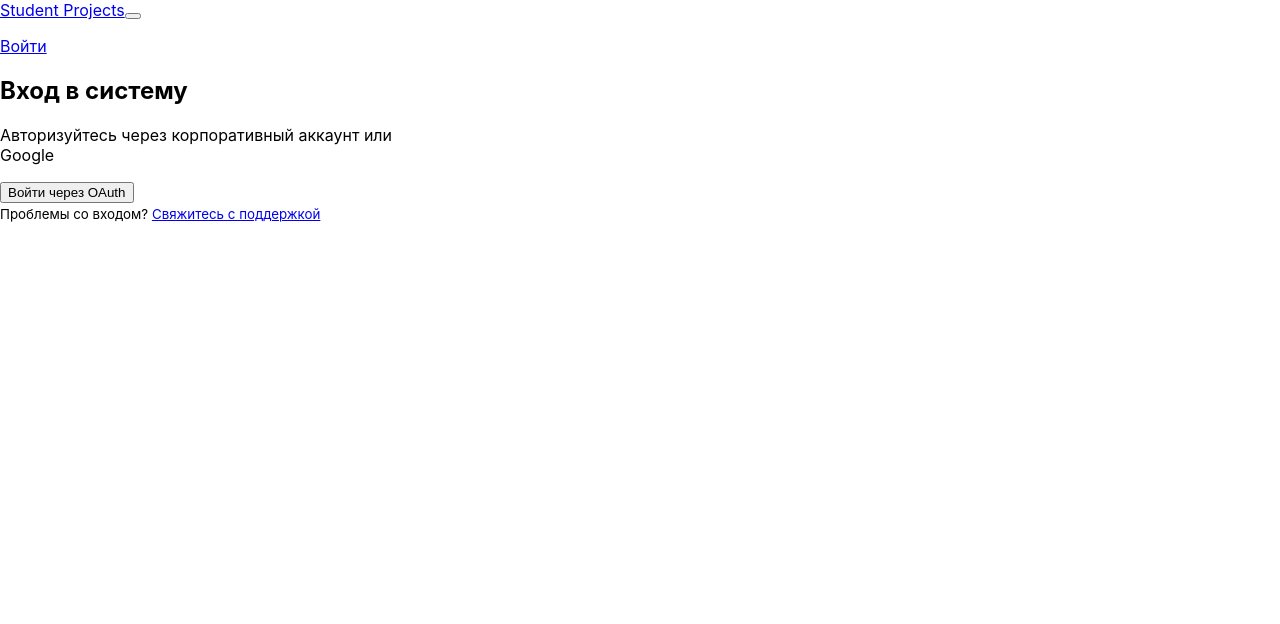
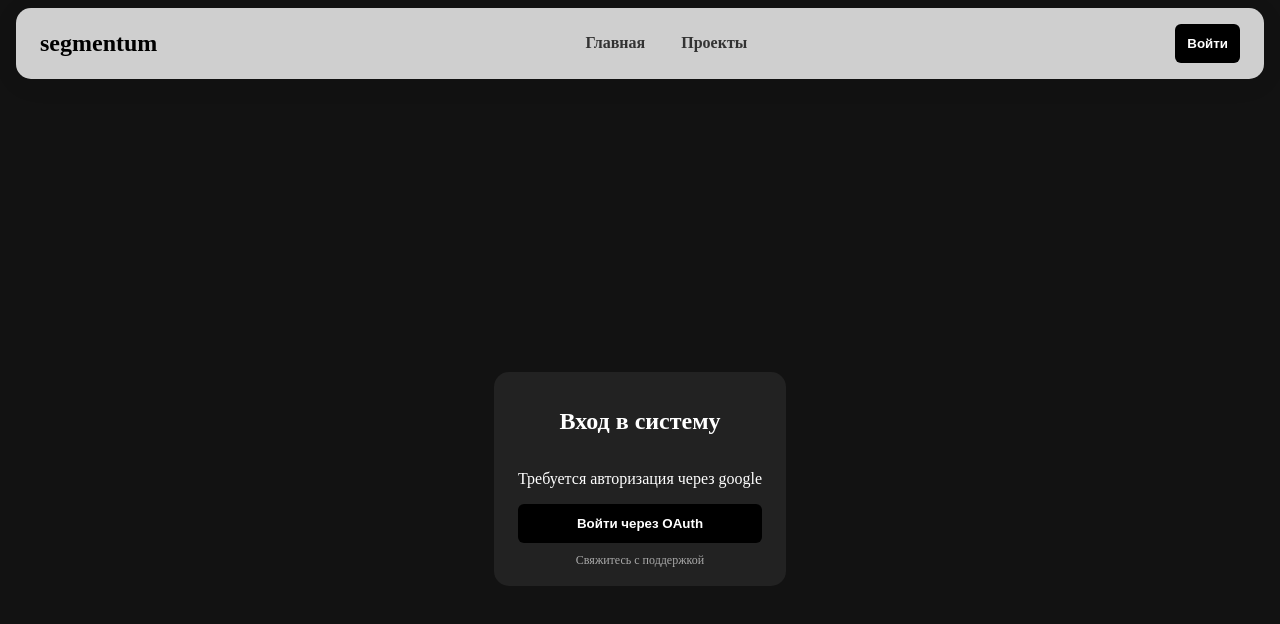
Before and after one commit to sowwds/segmentum, a React (Create React App) app in the folder client/: page /login in a window 1280 px wide. Shown: the top 624 px of the page. Built offline with nearby package versions, Linux system fonts and the light colour scheme.

Commit message:
style header component & login page

```diff
--- a/client/src/App.js
+++ b/client/src/App.js
@@ -56,8 +56,9 @@ function App() {
   return (
     <AuthContext.Provider value={{ user, setUser }}>
       <BrowserRouter>
+      <body>
         <Header />
-        <main>
+        <div class="content">
           <Routes>
             <Route path="/login" element={<Login />} />
             <Route
@@ -95,7 +96,8 @@ function App() {
             {/* Можно добавить маршрут для админа позже, например /admin/* */}
             <Route path="*" element={<NavigateToLogin />} />
           </Routes>
-        </main>
+        </div>
+        </body>
       </BrowserRouter>
     </AuthContext.Provider>
   );
--- a/client/src/components/common/Header.js
+++ b/client/src/components/common/Header.js
@@ -2,6 +2,7 @@ import React, { useContext } from 'react';
 import { Link, useNavigate } from 'react-router-dom';
 import { AuthContext } from '../../App'; // Предполагаем, что контекст определён в App.js
 import { logoutUser } from '../services/authService';
+import "./header.css"
 
 const Header = () => {
   const { user, setUser } = useContext(AuthContext); // Данные пользователя из контекста
@@ -19,18 +20,16 @@ const Header = () => {
 
   // Условная навигация в зависимости от роли
   const renderNavLinks = () => {
-    if (!user) return null;
 
-    const commonLinks = (
-      <>
-        <li className="nav-item">
-          <Link className="nav-link" to="/dashboard">Главная</Link>
-        </li>
-        <li className="nav-item">
-          <Link className="nav-link" to="/projects">Проекты</Link>
-        </li>
+      const commonLinks = (
+          <>
+        <nav class="desktop-nav">
+            <a href="/dashboard">Главная</a>
+            <a href="/projects">Проекты</a>
+        </nav>
       </>
     );
+    if (!user) return (<>{commonLinks}</>);
 
     switch (user.role) {
       case 'student':
@@ -67,38 +66,61 @@ const Header = () => {
     }
   };
 
+//   return (
+//     <nav className="navbar navbar-expand-lg navbar-light bg-light">
+//       <div className="container-fluid">
+//         <Link className="navbar-brand" to="/">Student Projects</Link>
+//         <button
+//           className="navbar-toggler"
+//           type="button"
+//           data-bs-toggle="collapse"
+//           data-bs-target="#navbarNav"
+//           aria-controls="navbarNav"
+//           aria-expanded="false"
+//           aria-label="Toggle navigation"
+//         >
+//           <span className="navbar-toggler-icon"></span>
+//         </button>
+//         <div className="collapse navbar-collapse" id="navbarNav">
+//           <ul className="navbar-nav me-auto mb-2 mb-lg-0">
+//             {renderNavLinks()}
+//           </ul>
+//           {user ? (
+//             <div className="d-flex align-items-center">
+//               <span className="me-3">Привет, {user.name} ({user.role})</span>
+//               <button className="btn btn-outline-danger" onClick={handleLogout}>
+//                 Выйти
+//               </button>
+//             </div>
+//           ) : (
+//             <Link className="btn btn-outline-primary" to="/login">Войти</Link>
+//           )}
+//         </div>
+//       </div>
+//     </nav>
+//   );
+
   return (
-    <nav className="navbar navbar-expand-lg navbar-light bg-light">
-      <div className="container-fluid">
-        <Link className="navbar-brand" to="/">Student Projects</Link>
-        <button
-          className="navbar-toggler"
-          type="button"
-          data-bs-toggle="collapse"
-          data-bs-target="#navbarNav"
-          aria-controls="navbarNav"
-          aria-expanded="false"
-          aria-label="Toggle navigation"
-        >
-          <span className="navbar-toggler-icon"></span>
-        </button>
-        <div className="collapse navbar-collapse" id="navbarNav">
-          <ul className="navbar-nav me-auto mb-2 mb-lg-0">
+    <div class="header-container">
+        <div class="logo">
+            segmentum
+        </div>
+        <div class="desktop-nav">
             {renderNavLinks()}
-          </ul>
-          {user ? (
-            <div className="d-flex align-items-center">
-              <span className="me-3">Привет, {user.name} ({user.role})</span>
-              <button className="btn btn-outline-danger" onClick={handleLogout}>
-                Выйти
-              </button>
+        </div>
+        {user ? (
+            <div class="button-container">
+                <span>{user.name}</span>
+                <button class="cta-button">Выйти</button>
             </div>
-          ) : (
-            <Link className="btn btn-outline-primary" to="/login">Войти</Link>
-          )}
-        </div>
-      </div>
-    </nav>
+        ): (
+            <div class="button-container">
+                <button class="cta-button">Войти</button>
+            </div>
+        )
+    }
+
+    </div>
   );
 };
 
--- /dev/null
+++ b/client/src/components/common/header.css
@@ -0,0 +1,87 @@
+header {
+    position: fixed;
+    top: 0;
+    left: 0;
+    width: 100%;
+    z-index: 1000;
+    padding: 20px;
+    box-sizing: border-box;
+    transition: all 0.3s ease;
+  }
+
+  .header-container {
+    position: relative;
+    display: flex;
+    justify-content: space-between;
+    align-items: center;
+    max-width: 1200px;
+    margin: 0 auto;
+    padding: 16px 24px;
+    border-radius: 15px;
+    background-color: rgba(255, 255, 255, 0.8);
+    backdrop-filter: blur(10px);
+    transition: all 0.5s ease;
+    box-shadow: 0 4px 30px rgba(0, 0, 0, 0.05);
+    overflow: hidden;
+  }
+
+  .logo {
+    font-weight: bold;
+    font-size: 24px;
+    color: #000;
+    transition: color 0.3s ease;
+    z-index: 1;
+  }
+  .desktop-nav {
+    display: flex;
+    gap: 32px;
+  }
+
+  .desktop-nav a {
+    text-decoration: none;
+    color: #333;
+    font-weight: bold;
+    font-size: 16px;
+    transition: color 0.3s ease;
+    z-index: 1;
+    border: 2px solid transparent;
+  }
+
+.desktop-nav a::after{
+    content: '';
+    display: block;
+    width: 0;
+    height: 2px;
+    background-color: #333;
+}
+.desktop-nav a:hover::after{
+    width: 100%;
+    transition: width 0.3s;
+}
+.button-container {
+    display: flex;
+    align-items: center;
+    gap: 15px;
+}
+
+.button-container a{
+    color: #333;
+}
+
+.cta-button {
+    background-color: #000;
+    width: 100%;
+    color: white;
+    border: none;
+    padding: 12px 12px;
+    border-radius: 6px;
+    font-weight: 600;
+    cursor: pointer;
+    transition: all 0.3s ease;
+    z-index: 1;
+}
+
+.cta-button:hover {
+    background-color: #333;
+    transform: scale(1.1);
+}
--- /dev/null
+++ b/client/src/components/pages/Login.css
@@ -0,0 +1,18 @@
+.card {
+    margin: auto;
+    padding: 16px 24px;
+    border-radius: 15px;
+    background-color: #222;
+    max-width: 800px;
+
+    display: flex;
+    flex-direction: column;
+    align-items: center;
+    justify-content: center;
+}
+
+.support {
+    margin-top: 10px;
+    font-size: 12px;
+    color: #aaa;
+}
--- a/client/src/components/pages/Login.js
+++ b/client/src/components/pages/Login.js
@@ -1,6 +1,7 @@
 import React from 'react';
 import { useNavigate } from 'react-router-dom';
 import { startLogin } from '../services/authService';
+import "./Login.css"
 
 const Login = () => {
   const navigate = useNavigate();
@@ -16,25 +17,11 @@ const Login = () => {
   };
 
   return (
-    <div className="container d-flex justify-content-center align-items-center vh-100">
-      <div className="card p-4 shadow" style={{ maxWidth: '400px', width: '100%' }}>
-        <h2 className="text-center mb-4">Вход в систему</h2>
-        <p className="text-center text-muted mb-4">
-          Авторизуйтесь через корпоративный аккаунт или Google
-        </p>
-        <button
-          className="btn btn-primary w-100"
-          onClick={handleLogin}
-        >
-          Войти через OAuth
-        </button>
-        {/* Опционально: ссылка на регистрацию или помощь */}
-        <div className="text-center mt-3">
-          <small>
-            Проблемы со входом? <a href="mailto:support@example.com">Свяжитесь с поддержкой</a>
-          </small>
-        </div>
-      </div>
+    <div class="card">
+        <h2>Вход в систему</h2>
+        <p>Требуется авторизация через google</p>
+        <button class='cta-button' onClick={handleLogin}>Войти через OAuth</button>
+        <a class="support" href="mailto:support@example.com">Свяжитесь с поддержкой</a>
     </div>
   );
 };
--- a/client/src/index.css
+++ b/client/src/index.css
@@ -1,13 +1,52 @@
 body {
-  margin: 0;
-  font-family: -apple-system, BlinkMacSystemFont, 'Segoe UI', 'Roboto', 'Oxygen',
-    'Ubuntu', 'Cantarell', 'Fira Sans', 'Droid Sans', 'Helvetica Neue',
-    sans-serif;
-  -webkit-font-smoothing: antialiased;
-  -moz-osx-font-smoothing: grayscale;
+    background-color: #121212;
+    color: #ffffff;
+    min-height: 100vh;
 }
 
-code {
-  font-family: source-code-pro, Menlo, Monaco, Consolas, 'Courier New',
-    monospace;
+a {
+    text-decoration: none;
+    color: #BB86FC;
 }
+
+a::after{
+    content: '';
+    display: block;
+    width: 0;
+    height: 2px;
+    background-color: #333;
+}
+
+a:hover::after{
+    width: 100%;
+    transition: width 0.3s;
+}
+
+.content {
+    min-height: 100vh;
+    max-width: 1200px;
+    margin-left: auto;
+    margin-right: auto;
+    display: flex;
+    justify-content: center;
+
+}
+
+
+.cta-button {
+    background-color: #000;
+    width: 100%;
+    color: white;
+    border: none;
+    padding: 12px 12px;
+    border-radius: 6px;
+    font-weight: 600;
+    cursor: pointer;
+    transition: all 0.3s ease;
+    z-index: 1;
+}
+
+.cta-button:hover {
+    background-color: #333;
+    transform: scale(1.1);
+}
```
